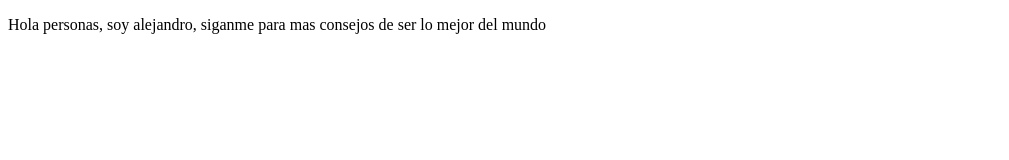
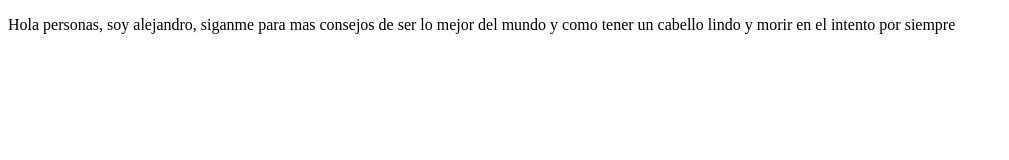
Before and after one commit to alejobautil/entorn_window, a plain HTML site: page index.html in a window 1280 px wide. Shown: the whole page, without its empty margins (0-1009 px from the left). Drawn offline with Linux system fonts and the light colour scheme.

Commit message:
Nuevos cambios agregados

```diff
--- a/index.html
+++ b/index.html
@@ -9,7 +9,7 @@
 <body>
     <p>
         Hola personas, soy alejandro, siganme para mas consejos
-        de ser lo mejor del mundo
+        de ser lo mejor del mundo y como tener un cabello lindo y morir en el intento por siempre
     </p>
 </body>
 </html>
```
